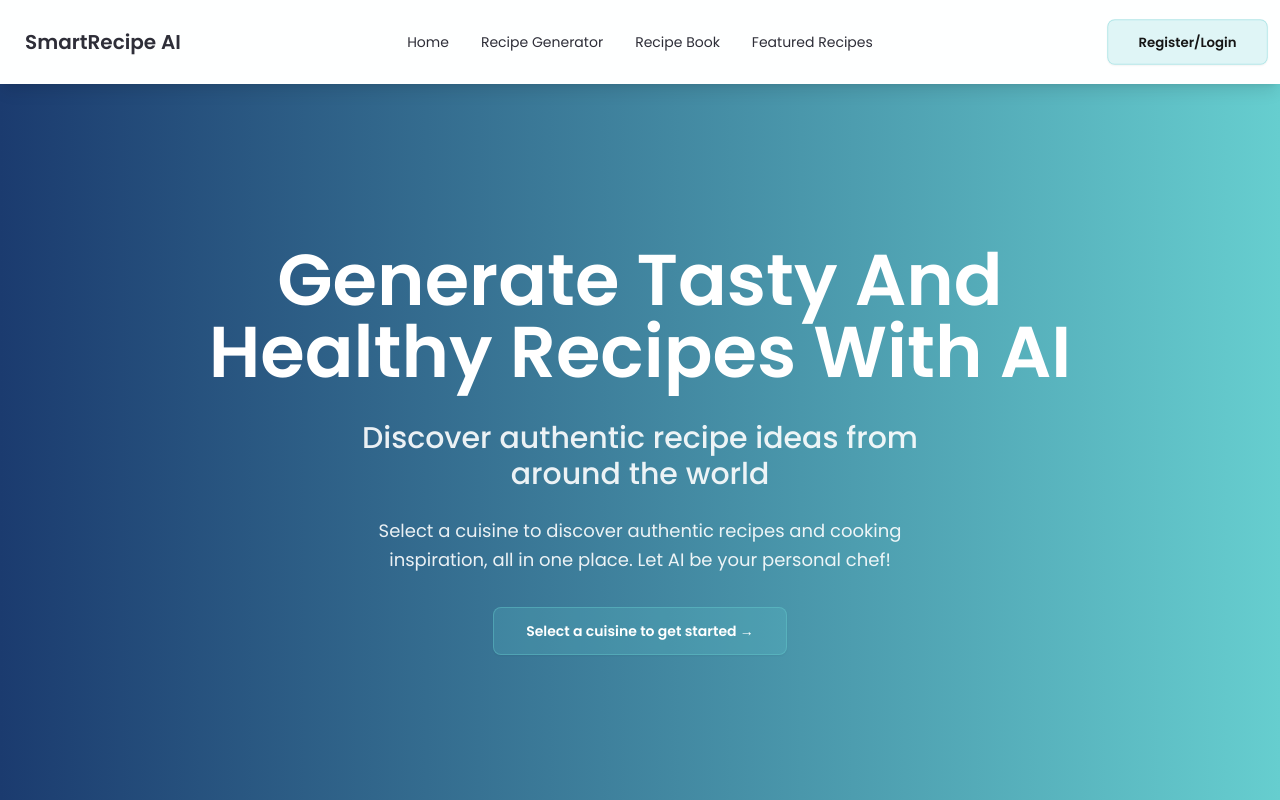
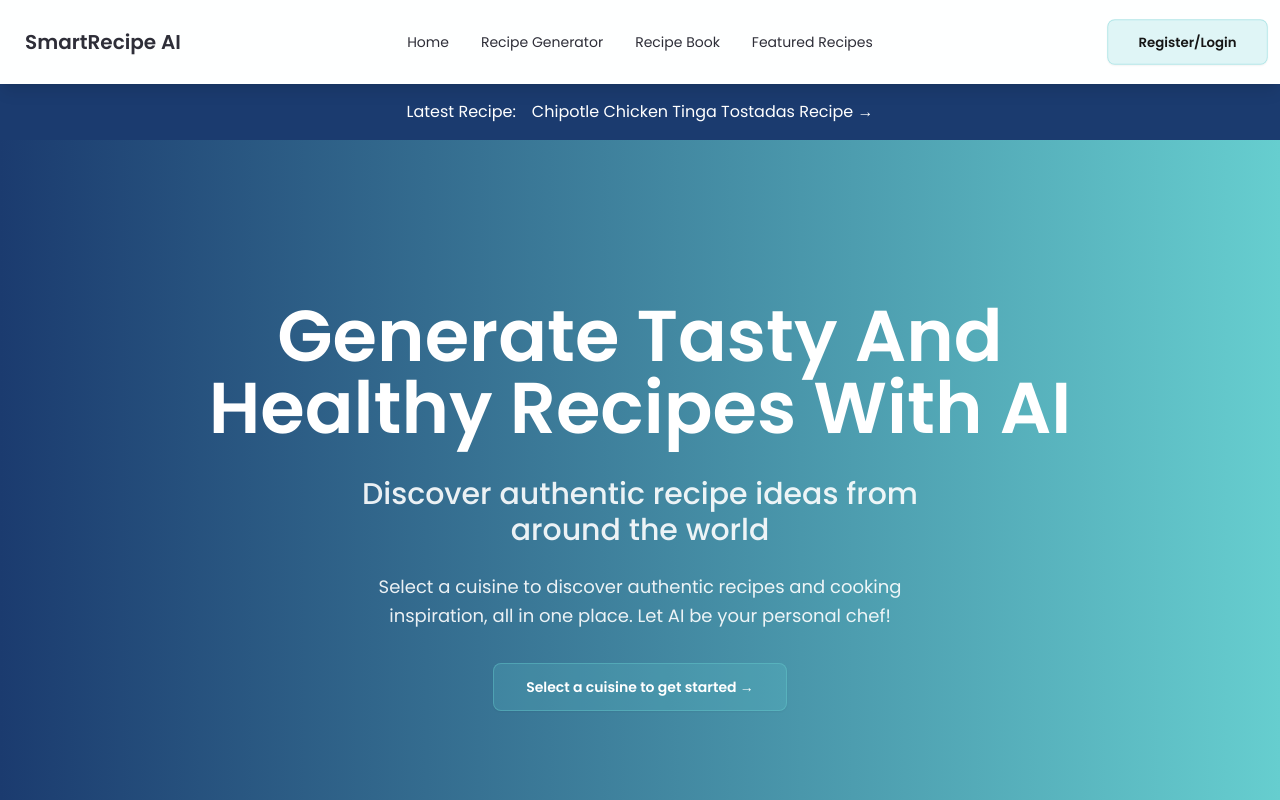
Before and after one commit to LukeAndrewColeman/ai-recipe-app, a Next.js app: page / in a window 1280 px wide. Shown: the top 800 px of the page. Built offline with nearby package versions, Linux system fonts and the light colour scheme; no server answers.

Commit message:
adding navcta

```diff
--- a/app/featured-recipes/[recipe]/page.jsx
+++ b/app/featured-recipes/[recipe]/page.jsx
@@ -101,7 +101,7 @@ const RecipePage = async ({ params }) => {
               tailored to your preferences.
             </p>
             <Link
-              href='/selector'
+              href='/recipe-generator'
               className='btn bg-primary hover:bg-primary/90 text-white normal-case px-8'
             >
               Generate a Recipe →
--- a/app/page.js
+++ b/app/page.js
@@ -4,7 +4,7 @@ import Link from 'next/link';
 import Image from 'next/image';
 import HowItWorks from '@/components/HowItWorks';
 import { motion } from 'motion/react';
-
+import NavCta from '@/components/NavCta';
 export default function Home() {
   const steps = [
     {
@@ -28,6 +28,8 @@ export default function Home() {
   ];
 
   return (
+    <>
+      <NavCta />
       <section className='min-h-screen text-center'>
         <div className='py-20 md:py-40 relative bg-cover bg-center bg-fixed'>
           <div className='absolute inset-0 bg-gradient-to-r from-[#1B3B6F] to-[#66CECF]'></div>
@@ -155,7 +157,7 @@ export default function Home() {
                 whileHover={{ scale: 1.05, rotate: 2, origin: 'center' }}
               >
                 <Link
-                href='/recipebook'
+                  href='/recipe-book'
                   className='btn bg-primary hover:bg-primary/90 text-white normal-case'
                 >
                   Open Recipe Book →
@@ -292,5 +294,6 @@ export default function Home() {
           </motion.div>
         </div>
       </section>
+    </>
   );
 }
--- /dev/null
+++ b/components/NavCta.jsx
@@ -0,0 +1,17 @@
+import React from 'react';
+import Link from 'next/link';
+const NavCta = () => {
+  return (
+    <div className='flex flex-col md:flex-row justify-center items-center bg-[#1B3B6F] py-4'>
+      <p className='text-white mr-4'>Latest Recipe:</p>
+      <Link
+        href='/featured-recipes/chipotle-chicken-tinga-tostadas'
+        className='text-center text-white hover:text-white/80'
+      >
+        Chipotle Chicken Tinga Tostadas Recipe →
+      </Link>
+    </div>
+  );
+};
+
+export default NavCta;
```
Lines whose indentation alone changed are shown as unchanged.
